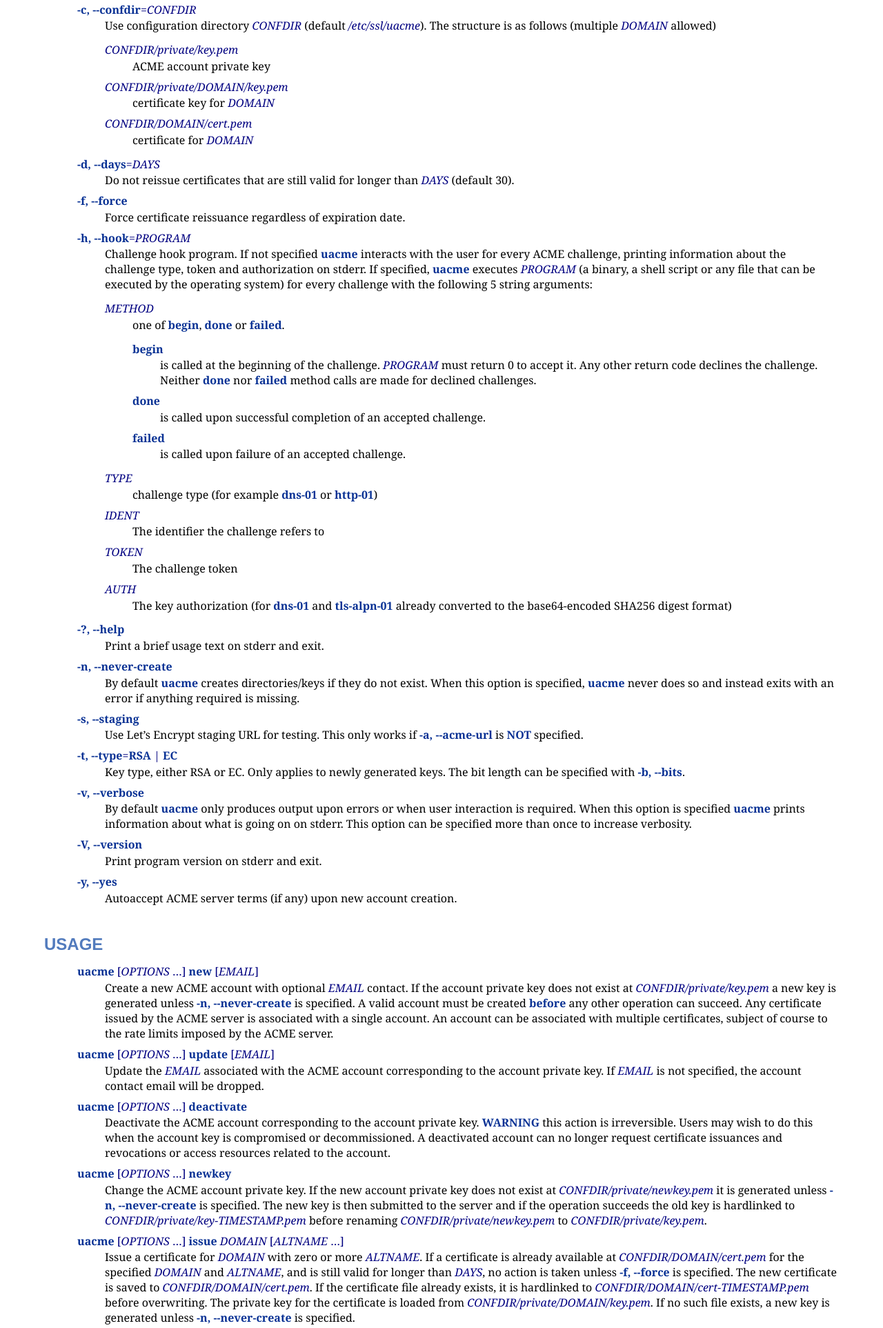
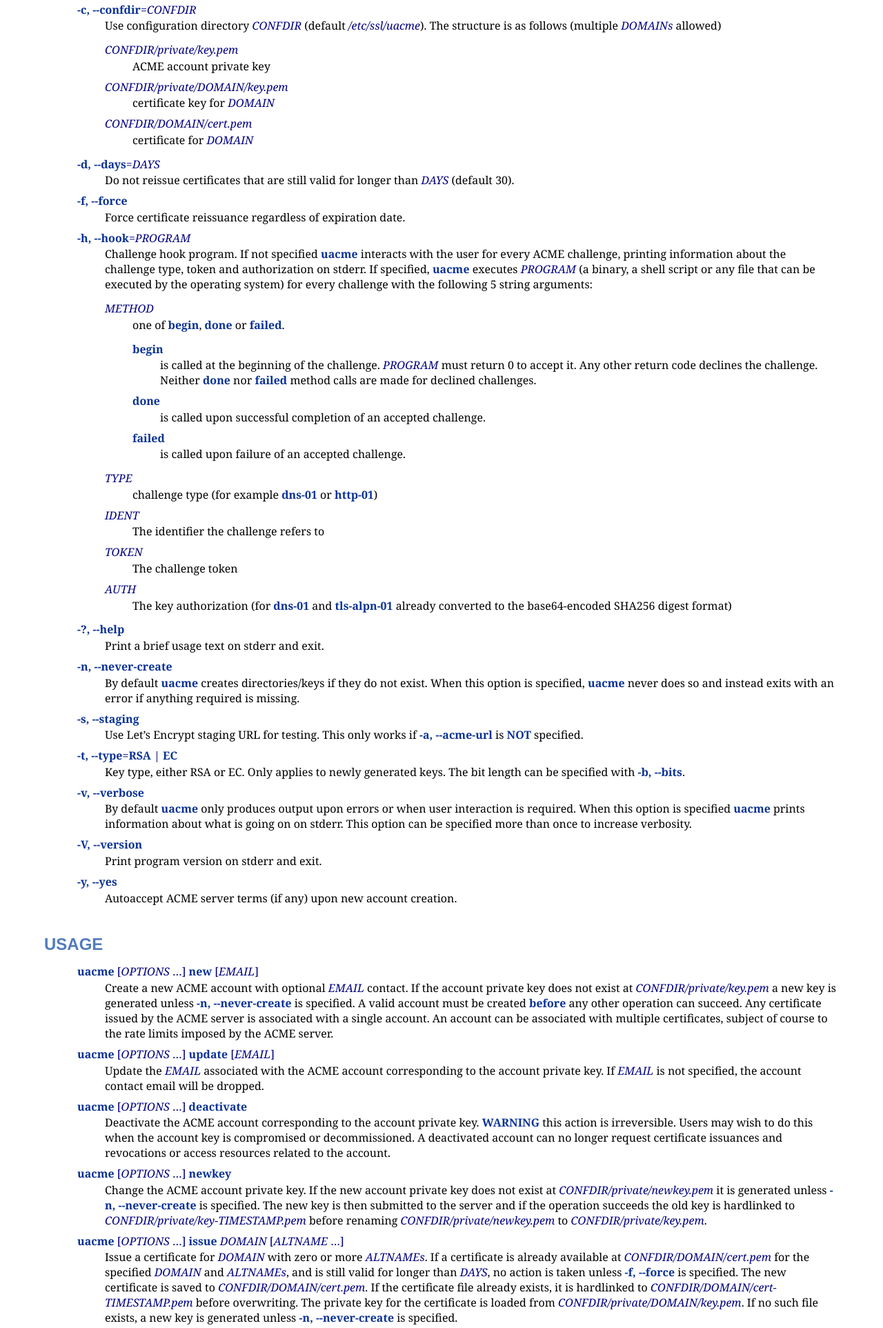
Before and after one commit to ndilieto/uacme, a plain HTML site: page docs/index.html in a window 1280 px wide. Shown: the part 872-2797 px from the top of the page at 69% size. Drawn offline with Linux system fonts and the light colour scheme.

Commit message:
Prepare release 1.0.16
- rearrange autoconf libcurl tests
- minor man page corrections

```diff
--- a/docs/index.html
+++ b/docs/index.html
@@ -815,7 +815,7 @@ production URL
 <dd>
 <p>
     Use configuration directory <em>CONFDIR</em> (default <em>/etc/ssl/uacme</em>).
-    The structure is as follows (multiple <em>DOMAIN</em> allowed)
+    The structure is as follows (multiple <em>DOMAINs</em> allowed)
 </p>
 <div class="dlist"><dl>
 <dt class="hdlist1">
@@ -1072,9 +1072,9 @@ The key authorization (for <strong>dns-01</strong> and <strong>tls-alpn-01</stro
 </dt>
 <dd>
 <p>
-    Issue a certificate for <em>DOMAIN</em> with zero or more <em>ALTNAME</em>.
+    Issue a certificate for <em>DOMAIN</em> with zero or more <em>ALTNAMEs</em>.
     If a certificate is already available at <em>CONFDIR/DOMAIN/cert.pem</em>
-    for the specified <em>DOMAIN</em> and <em>ALTNAME</em>, and is still valid for
+    for the specified <em>DOMAIN</em> and <em>ALTNAMEs</em>, and is still valid for
     longer than <em>DAYS</em>, no action is taken unless <strong>-f, --force</strong> is
     specified. The new certificate is saved to <em>CONFDIR/DOMAIN/cert.pem</em>.
     If the certificate file already exists, it is hardlinked to
@@ -1227,9 +1227,9 @@ along with this program.  If not, see <a href="http://www.gnu.org/licenses/">htt
 <div id="footnotes"><hr></div>
 <div id="footer">
 <div id="footer-text">
-Version 1.0.15<br>
+Version 1.0.16<br>
 Last updated
- 2019-06-15 21:26:17 CEST
+ 2019-06-17 22:47:32 CEST
 </div>
 </div>
 </body>
```
Also changed, not shown: uacme.1.html (+5 -5 lines), uacme.1.txt, 5 other files.
